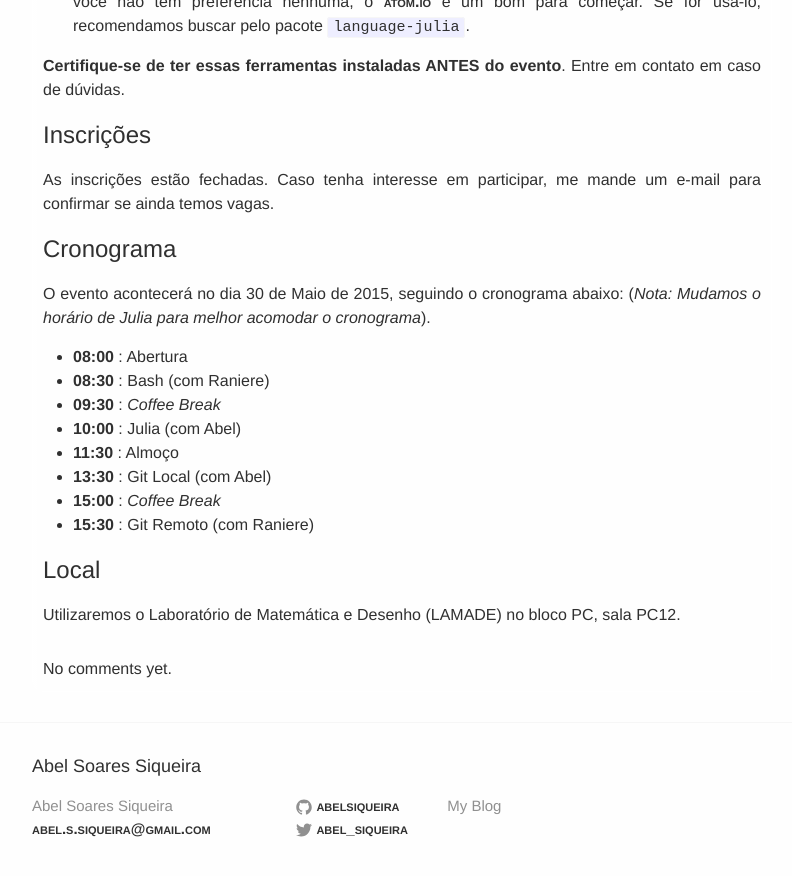
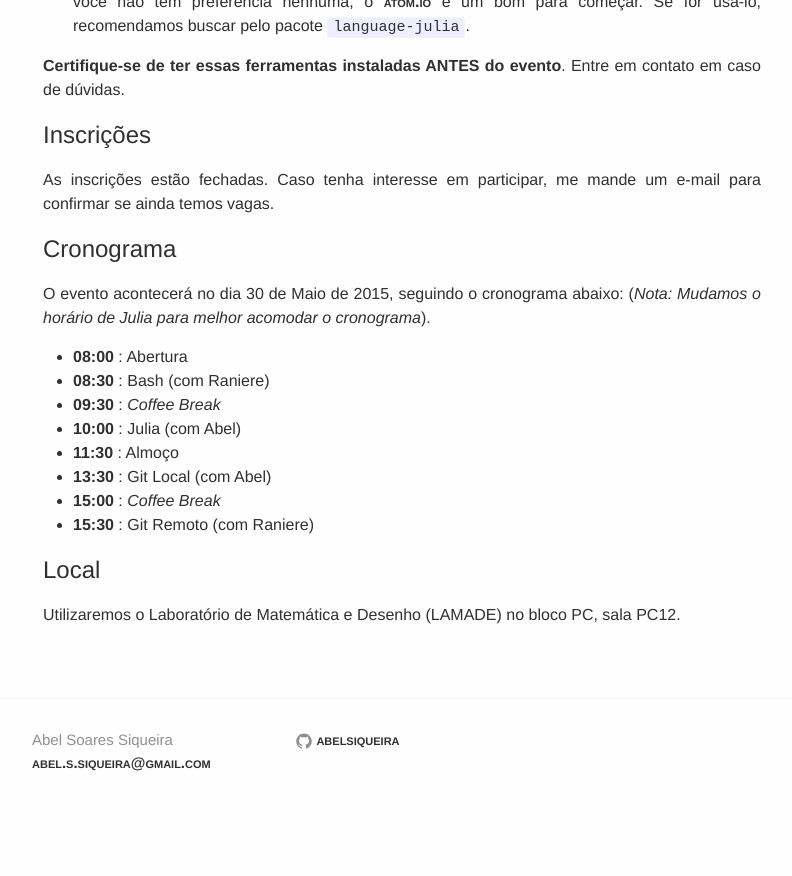
Before and after one commit to eirinin/blog, a Jekyll site: the page built from _posts/2015-04-13-workshop-de-ferramentas-computacionais-maio-de-2015.markdown, in a window 1280 px wide and 900 px high, scrolled down 2371 px. Shown: the top 876 px of the window, without its empty margins (238-1030 px from the left). Built offline with Jekyll 4.4.1, drawn with Linux system fonts in a browser that asks for light colours; a script that is not in the unit is left out; after the commit the page ends 3205 px from its top, so only the background shows below that.

Commit message:
Update header and footer

```diff
--- a/_config.yml
+++ b/_config.yml
@@ -1,11 +1,8 @@
 # Site settings
 title: Abel Soares Siqueira
 email: abel.s.siqueira@gmail.com
-description: > # this means to ignore newlines until "baseurl:"
-  My Blog
 baseurl: "/blog" # the subpath of your site, e.g. /blog/
 url: "http://abelsiqueira.github.io" # the base hostname & protocol for your site
-twitter_username: abel_siqueira
 github_username:  abelsiqueira
 
 # Build settings
--- a/_includes/footer.html
+++ b/_includes/footer.html
@@ -1,8 +1,6 @@
 <footer class="site-footer">
 
   <div class="wrapper">
-
-    <h2 class="footer-heading">{{ site.title }}</h2>
 
     <div class="footer-col-wrapper">
       <div class="footer-col  footer-col-1">
@@ -45,9 +43,6 @@
         </ul>
       </div>
 
-      <div class="footer-col  footer-col-3">
-        <p class="text">{{ site.description }}</p>
-      </div>
     </div>
 
   </div>
--- a/_includes/header.html
+++ b/_includes/header.html
@@ -19,9 +19,10 @@
       </a>
 
       <div class="trigger">
-        {% for page in site.pages %}
-          {% if page.title %}
-          <a class="page-link" href="{{ page.url | prepend: site.baseurl }}">{{ page.title }}</a>
+        <a class="page-link" href="/">Work</a>
+        {% for pg in site.pages %}
+          {% if pg.title %}
+          <a class="page-link" href="{{ pg.url | prepend: site.baseurl }}">{{ pg.title }}</a>
           {% endif %}
         {% endfor %}
       </div>
--- a/_layouts/post.html
+++ b/_layouts/post.html
@@ -14,42 +14,4 @@
     {{ content }}
   </article>
 
-<noscript>Please enable JavaScript to view the comment form powered by <a href="https://commentit.io/">Comm(ent|it)</a></noscript>
-<div id="commentit"></div>
-<script type="text/javascript">
-  /** CONFIGURATION VARIABLES **/
-  var commentitUsername = 'abelsiqueira';
-  var commentitRepo = 'abelsiqueira/blog';
-  var commentitId = '{{ page.id }}';
-
-  /** DON'T EDIT FOLLOWING LINES **/
-  (function() {
-      var commentit = document.createElement('script');
-      commentit.type = 'text/javascript';
-      commentit.async = true;
-      commentit.src = 'https://commentit.io/static/embed/dist/commentit.js';
-      (document.getElementsByTagName('head')[0] || document.getElementsByTagName('body')[0]).appendChild(commentit);
-  })();
-</script>
-
-{% if page.data.comments[page.id] %}
-  {% assign sorted_comments = (page.data.comments[page.id] | sort: 'date') %}
-{% endif %}
-{% for c in sorted_comments %}
-  <div class="media">
-    <div class="media-left">
-      <img src="{{ c.author.picture }}" alt="{{ c.author.displayName }}">
-    </div>
-    <div class="media-body">
-      <p class="text-muted">
-        <a href="{{ c.author.url }}">{{ c.author.displayName }}</a>
-        on {{ c.date | date_to_string }}
-      </p>
-      <p>{{ c.content | newline_to_br }}</p>
-    </div>
-  </div>
-{% else %}
-  No comments yet.
-{% endfor %}
-
 </div>
```
Also changed, not shown: about.md (+1 -1 lines).
